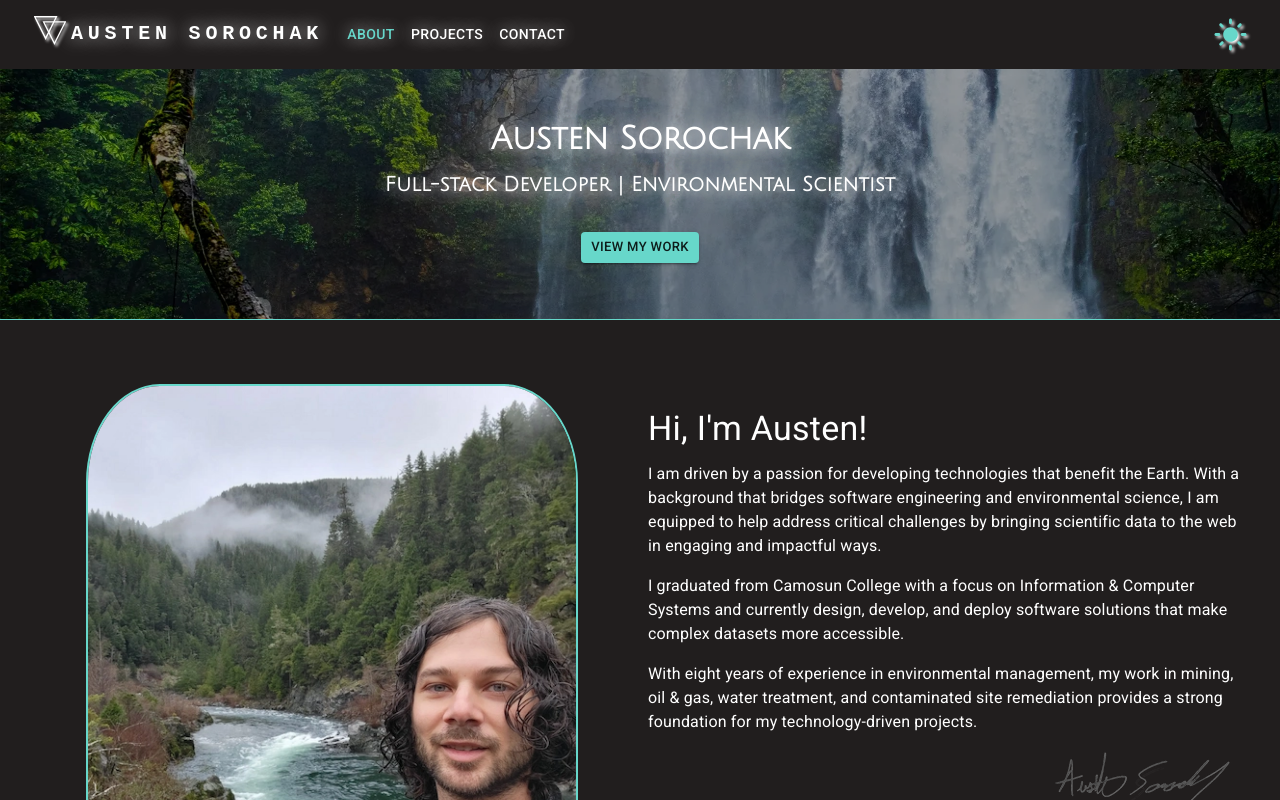
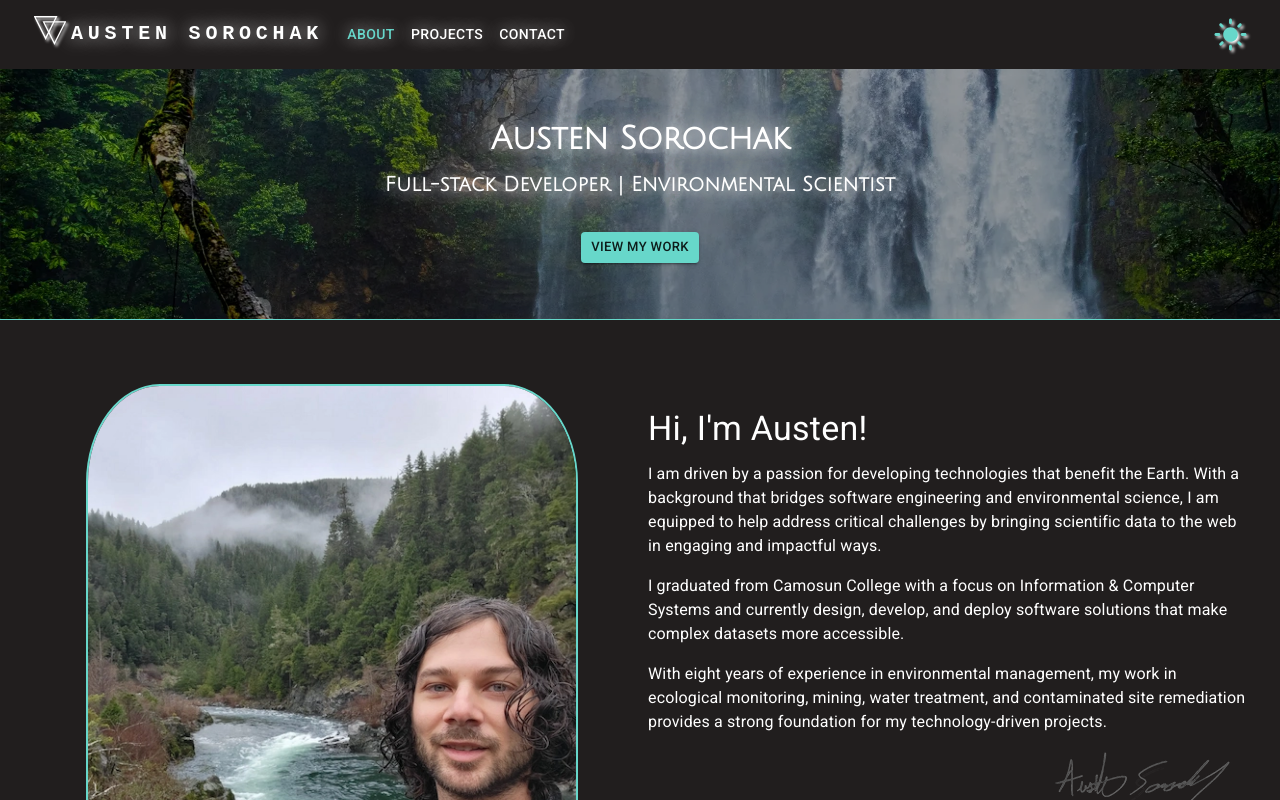
Before and after one commit to sorochak/portfolio-website, a React (Create React App) app: page / in a window 1280 px wide. Shown: the top 800 px of the page. Built offline with nearby package versions, Linux system fonts and the light colour scheme.

Commit message:
update bio

```diff
--- a/package.json
+++ b/package.json
@@ -54,6 +54,7 @@
   },
   "devDependencies": {
     "@babel/plugin-proposal-private-property-in-object": "^7.21.11",
+    "aws-sdk-mock": "^6.0.0",
     "gh-pages": "^6.1.1"
   }
 }
--- a/src/pages/Home.jsx
+++ b/src/pages/Home.jsx
@@ -274,9 +274,9 @@ const Home = () => {
                   }}
                 >
                   With eight years of experience in environmental management, my
-                  work in mining, oil & gas, water treatment, and contaminated
-                  site remediation provides a strong foundation for my
-                  technology-driven projects.
+                  work in ecological monitoring, mining, water treatment, and
+                  contaminated site remediation provides a strong foundation for
+                  my technology-driven projects.
                 </Typography>
                 {/* Container for Austen's signature, aligned to the right */}
                 <Box mt={2} pr={2} display="flex" justifyContent="flex-end">
```
Also changed, not shown: 1 other file (tests, documents, lock files or other folders).
